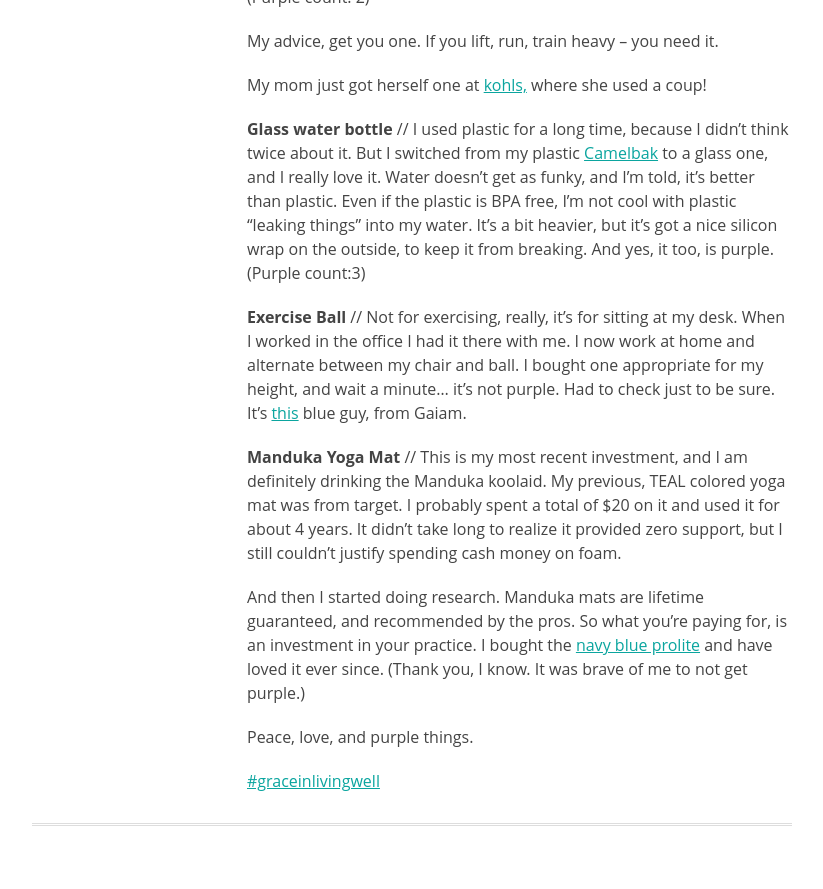
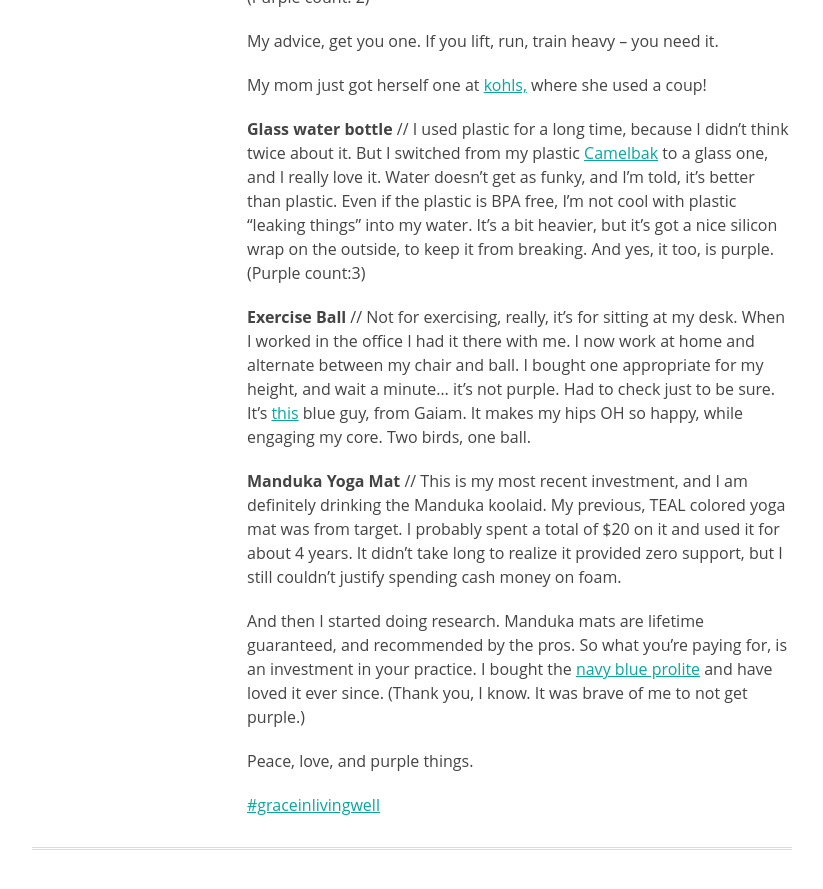
Before and after one commit to dreger/thelivingwell.co, a Jekyll site: the page built from _posts/live/2016-04-25-fitness-things.md, in a window 1280 px wide and 900 px high, scrolled down 1303 px. Shown: the top 889 px of the window, without its empty margins (228-1051 px from the left). Built offline with Jekyll 4.4.1, drawn with Linux system fonts in a browser that asks for light colours.

Commit message:
Update 2016-04-25-fitness-things.md

```diff
--- a/_posts/live/2016-04-25-fitness-things.md
+++ b/_posts/live/2016-04-25-fitness-things.md
@@ -23,7 +23,7 @@
 
 **Glass water bottle** // I used plastic for a long time, because I didn’t think twice about it. But I switched from my plastic [Camelbak]( http://shop.camelbak.com/eddy-glass-7l/d/1113) to a glass one, and I really love it. Water doesn’t get as funky, and I’m told, it’s better than plastic. Even if the plastic is BPA free, I’m not cool with plastic “leaking things” into my water. It’s a bit heavier, but it’s got a nice silicon wrap on the outside, to keep it from breaking. And yes, it too, is purple. (Purple count:3)
 
-**Exercise Ball** // Not for exercising, really, it’s for sitting at my desk. When I worked in the office I had it there with me. I now work at home and alternate between my chair and ball. I bought one appropriate for my height, and wait a minute… it’s not purple. Had to check just to be sure. It’s [this]( http://www.gaiam.com/product/extra-balance-ball-chair-ball/95-1472.html?dwvar_95-1472_color=charcoal#start=1) blue guy, from Gaiam.
+**Exercise Ball** // Not for exercising, really, it’s for sitting at my desk. When I worked in the office I had it there with me. I now work at home and alternate between my chair and ball. I bought one appropriate for my height, and wait a minute… it’s not purple. Had to check just to be sure. It’s [this]( http://www.gaiam.com/product/extra-balance-ball-chair-ball/95-1472.html?dwvar_95-1472_color=charcoal#start=1) blue guy, from Gaiam. It makes my hips OH so happy, while engaging my core. Two birds, one ball.
 
 **Manduka Yoga Mat** // This is my most recent investment, and I am definitely drinking the Manduka koolaid. My previous, TEAL colored yoga mat was from target. I probably spent a total of $20 on it and used it for about 4 years. It didn’t take long to realize it provided zero support, but I still couldn’t justify spending cash money on foam.
 
```
